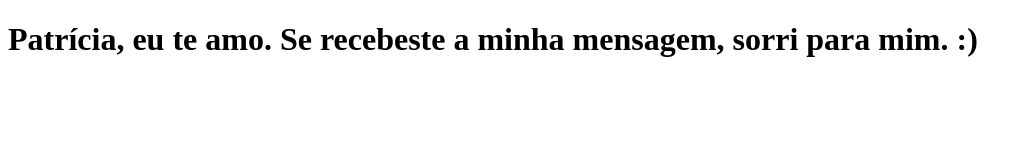
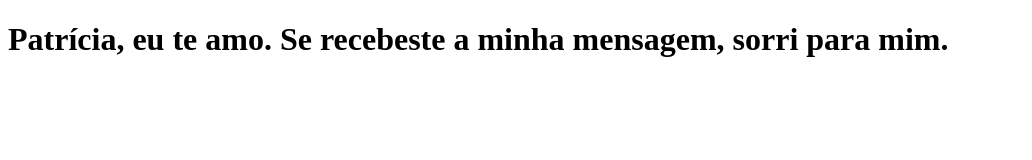
Before and after one commit to migarcanjo/experimento-tabnews, a Next.js app: page / in a window 1280 px wide. Shown: the top 160 px of the page, without its empty margins (0-1032 px from the left). Built offline with nearby package versions, Linux system fonts and the light colour scheme.

Commit message:
Agora sem o smile no fim

```diff
--- a/pages/index.js
+++ b/pages/index.js
@@ -1,6 +1,6 @@
 function Home()
 {
-return <h1> Patrícia, eu te amo. Se recebeste a minha mensagem, sorri para mim. :) </h1>
+return <h1> Patrícia, eu te amo. Se recebeste a minha mensagem, sorri para mim. </h1>
 
 }
 export default Home;
```
